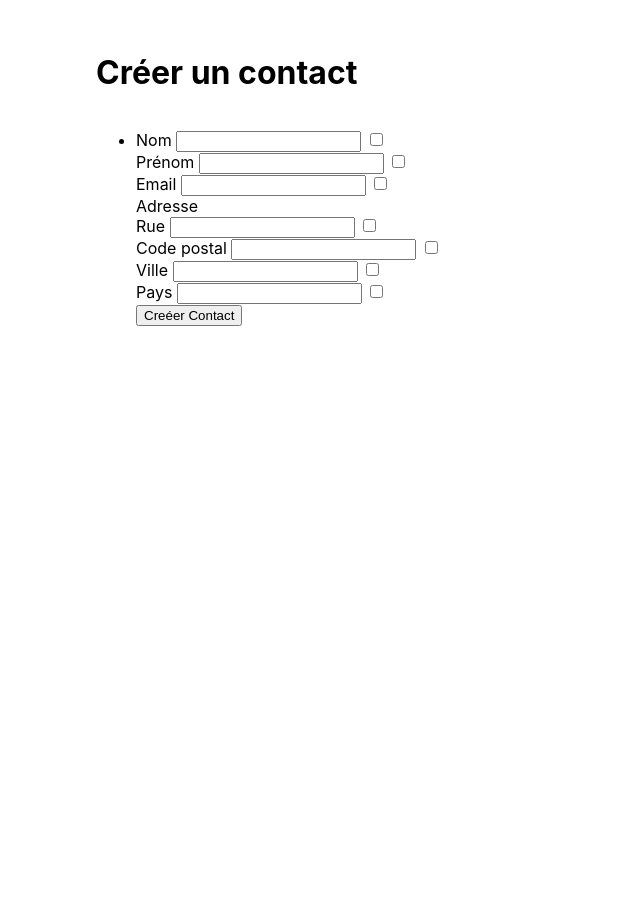
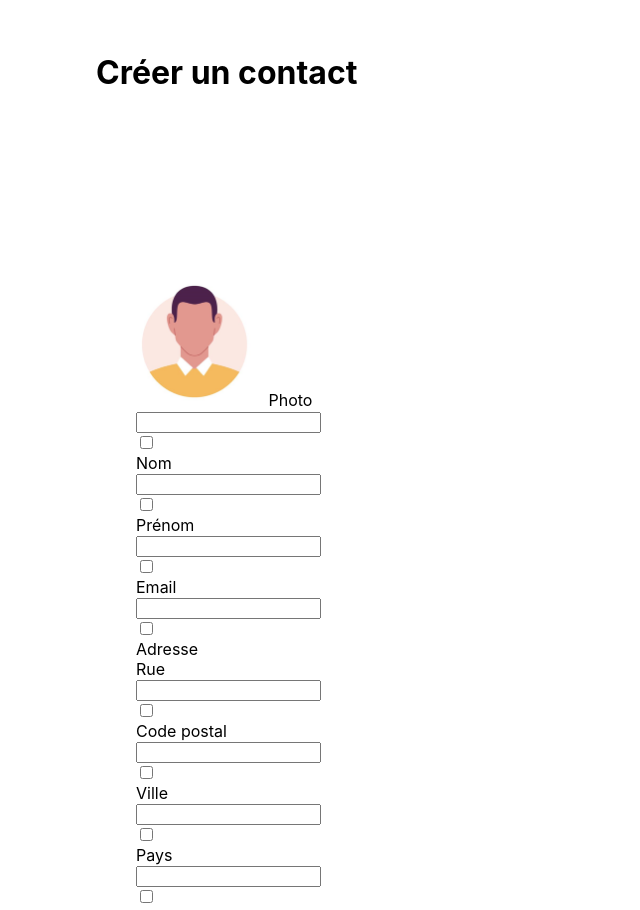
Before and after one commit to wkrams/Contacts_project_Mohammad_Kenny_Lehlal, an Electron app: page contactsList/src/contact.html in a window 800 px wide. Shown: the top 910 px of the page, without its empty margins (0-640 px from the left). Before the commit the page ends 800 px from the top, so only its background shows below. Drawn offline with Linux system fonts and the light colour scheme.

Commit message:
modif globale

```diff
--- a/contactsList/src/contact.html
+++ b/contactsList/src/contact.html
@@ -1,5 +1,6 @@
 <!DOCTYPE html>
 <html lang="fr">
+
 <head>
   <meta charset="UTF-8" />
   <meta http-equiv="X-UA-Compatible" content="IE=edge" />
@@ -7,12 +8,21 @@
   <title>Créer / Modifier Contact</title>
   <link rel="stylesheet" href="index.css" />
 </head>
+<script defer src="./tools.js"></script>
 <body>
   <div class="container">
     <h1>Créer un contact</h1>
     <form action="">
       <ul id="contact-list">
         <li class="contact-list-item">
+
+          <div class="fieldd photo">
+            <img src="./images/a.png" alt="Photo de (Monsieur ou Madame) Last-name First-name" srcset="">
+            <label for="contact-photo">Photo </label>
+
+            <input type="text" id="contact-photo" name="contact-photo">
+            <input type="checkbox" name="chk-contact-photo" id="chk-contact-photo">
+          </div>
 
           <div class="field">
             <label for="first-name">Nom </label>
@@ -27,39 +37,44 @@
           </div>
 
           <div class="field">
-            <label for="email">Email </label>
-            <input type="text" id="email" name="email">
+            <label for="contact-email">Email </label>
+            <input type="text" id="contact-email" name="contact-email">
             <input type="checkbox" name="chk-email" id="chk-email">
           </div>
+
           <div id="adress" class="field">
             <label for="adress">Adresse </label>
 
             <div class="field">
-                <label for="rue">Rue </label>
+              <label for="adress-rue">Rue </label>
               <input type="text" id="adress-rue" name="adress-rue">
               <input type="checkbox" name="chk-rue" id="chk-rue">
             </div>
+
             <div class="field">
               <label for="adress-code-postal">Code postal </label>
               <input type="text" id="adress-code-postal" name="adress-code-postal">
               <input type="checkbox" name="chk-adress-code-postal" id="chk-adress-code-postal">
             </div>
+
             <div class="field">
               <label for="adress-ville">Ville </label>
               <input type="text" id="adress-ville" name="adress-ville">
               <input type="checkbox" name="chk-adress-ville" id="chk-adress-ville">
             </div>
+
             <div class="field">
               <label for="adress-pays">Pays </label>
               <input type="text" id="adress-pays" name="adress-pays">
               <input type="checkbox" name="chk-adress-pays" id="chk-adress-pays">
             </div>
-          </div>
 
+          </div> <!-- / #adress -->
         </li>
+      </ul>
       <button id="btn-create-contact" type="submit">Creéer Contact</button>
-      </ul>
     </form>
-    </div>
+  </div><!-- / .container -->
 </body>
+
 </html>
--- a/contactsList/src/index.css
+++ b/contactsList/src/index.css
@@ -8,7 +8,31 @@ body {
 
 .container {
   display: grid;
+  grid-template-columns: repeat(5, 1fr);
+  grid-template-rows: 1fr 3fr 1fr;
+  grid- ;
 }
-ul.contact-list {
+h1 {
+  grid-column: 1 / -1;
+  grid-row: 1 / 2;
+  max-height: 50px;
+}
+ul#contact-list {
   list-style-type: none;
 }
+
+ul .contact-list-item .photo {
+  grid-column: 1 / 3;
+  grid-row: 3 / 6;
+}
+
+
+ul .contact-list-item .field {
+  grid-column: 3 / -1;
+  grid-row: 3 / 6;
+}
+
+ul .contact-list-item img {
+  /*grid-column: -1 span 2;*/
+  max-width: 8rem;
+}
--- /dev/null
+++ b/contactsList/src/tools.js
@@ -0,0 +1,2 @@
+const fieldsForm = document.querySelectorAll(".field");
+console.log(fieldsForm);
```
Also changed, not shown: contactsList/src/contact.json (+6 -6 lines), contactsList/src/index.html (+1 -3 lines), contactsList/src/images/a.png (renamed from contactsList/src/image/a.PNG), contactsList/src/images/b.png (renamed from contactsList/src/image/b.PNG), contactsList/src/images/c.png (renamed from contactsList/src/image/c.PNG). Lines whose indentation alone changed are shown as unchanged.
